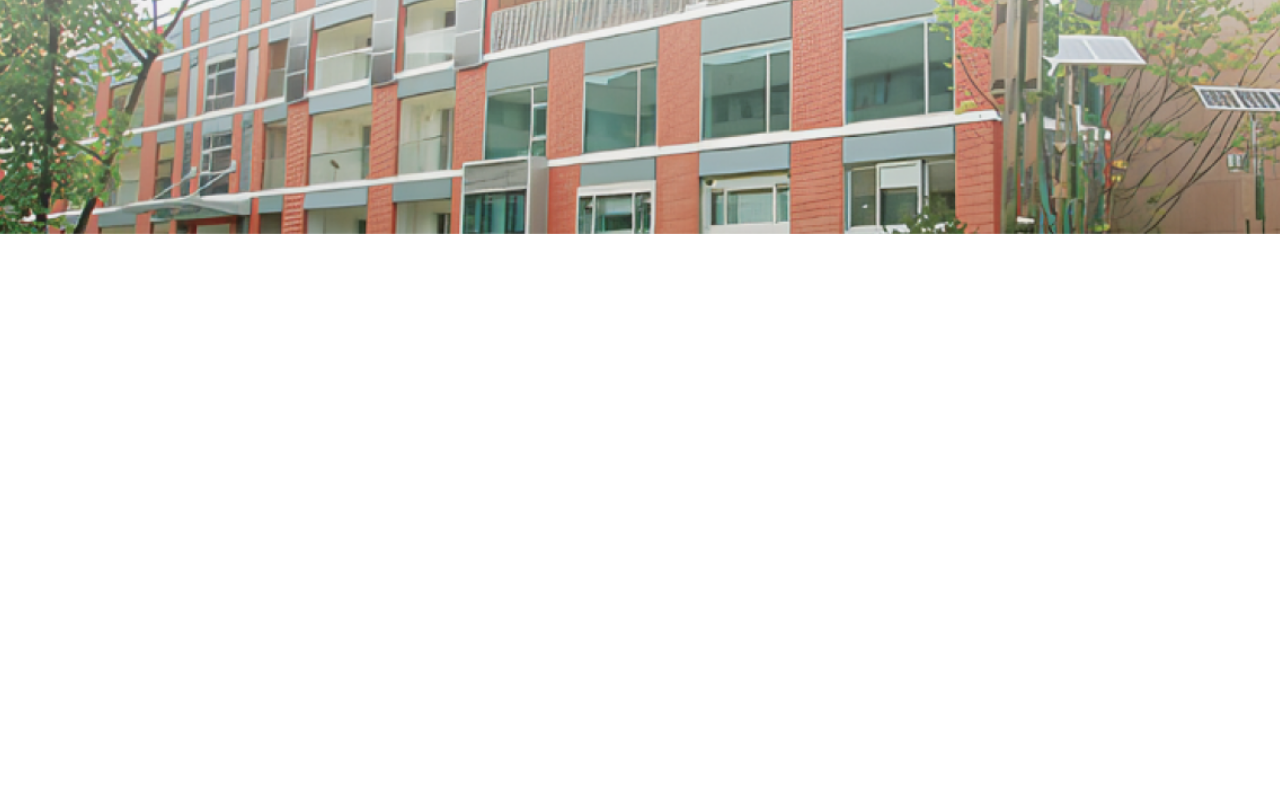
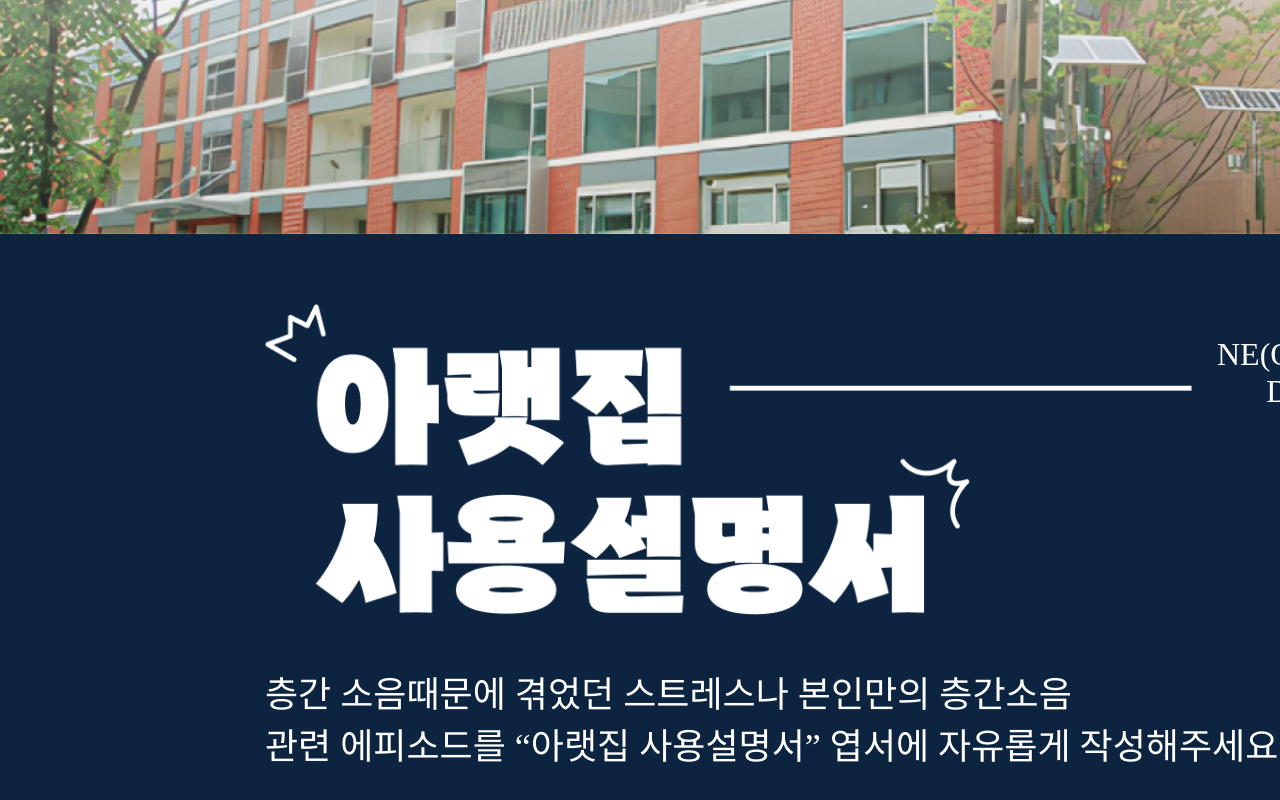
Before and after one commit to DLenc/Randing, a React (Create React App) app: page / in a window 1280 px wide. Shown: the part 6240-7040 px from the top of the page. Before the commit the page ends 6474 px from the top, so only its background shows below. Built offline with nearby package versions, Linux system fonts and the light colour scheme.

Commit message:
#9 feat: 하단 포스터 추가

```diff
--- a/src/App.tsx
+++ b/src/App.tsx
@@ -1,9 +1,10 @@
 import styled from 'styled-components';
 import Banner1 from './page/Banner/banner1';
-import Cover from './page/cover';
+import Banner2 from './page/Banner/banner2';
 import Info1 from './page/Info/Info1';
 import Info2 from './page/Info/Info2';
 import Info3 from './page/Info/Info3';
+import Cover from './page/cover';
 import ReviewList from './page/review/review';
 
 function App() {
@@ -13,9 +14,9 @@ function App() {
       <ReviewList />
       <Banner1 />
       <Info1 />
-
       <Info2 />
       <Info3 />
+      <Banner2 />
     </Container>
   );
 }
--- /dev/null
+++ b/src/page/Banner/banner2.tsx
@@ -0,0 +1,61 @@
+import styled from 'styled-components';
+import Color from '../../style/color';
+import FONT from '../../style/font';
+
+const Banner2 = () => {
+  return (
+    <Container>
+      <Description>
+        <img
+          src={require('../../assets/image/Poster.png')}
+          width={927}
+          height={311}
+        />
+        <Text>
+          <p></p>
+          <div style={FONT.Banner3}>NE(O)DINARY</div>
+          <div style={FONT.Banner3}>DEMODAY</div>
+          <div style={FONT.Banner3}>9/8-9/9</div>
+        </Text>
+      </Description>
+      <DescriptionText>
+        <div style={FONT.Banner2}>
+          층간 소음때문에 겪었던 스트레스나 본인만의 층간소음
+        </div>
+        <div style={FONT.Banner2}>
+          관련 에피소드를 “아랫집 사용설명서” 엽서에 자유롭게 작성해주세요!
+        </div>
+      </DescriptionText>
+    </Container>
+  );
+};
+
+export default Banner2;
+
+const Container = styled.div`
+  padding: 70px 0 70px 40px;
+  background-color: ${Color.dlNavy};
+  text-align: center;
+`;
+
+const Description = styled.div`
+  display: flex;
+  flex-direction: row;
+
+  padding: 0px 225px;
+`;
+
+const Text = styled.div`
+  display: flex;
+  flex-direction: column;
+  align-items: end;
+  padding-left: 25px;
+`;
+
+const DescriptionText = styled.div`
+  padding: 50px 225px;
+
+  display: flex;
+  flex-direction: column;
+  align-items: start;
+`;
--- a/src/style/font.ts
+++ b/src/style/font.ts
@@ -21,6 +21,22 @@ const Banner: CSSProperties = {
   color: 'white',
   fontSize: '50px',
   fontWeight: 600,
+  lineHeight: 'normal',
+  fontFamily: 'Pretendard'
+};
+
+const Banner2: CSSProperties = {
+  color: 'white',
+  fontSize: '36px',
+  fontWeight: 400,
+  lineHeight: 'normal',
+  fontFamily: 'Pretendard'
+};
+
+const Banner3: CSSProperties = {
+  color: 'white',
+  fontSize: '32px',
+  fontWeight: 400,
   lineHeight: 'normal',
   fontFamily: 'Pretendard'
 };
@@ -109,6 +125,8 @@ const FONT = {
   Head1,
   Head2,
   Banner,
+  Banner2,
+  Banner3,
   Title1,
   Title2,
   Title3,
```
Also changed, not shown: src/assets/image/Poster.png (added).
